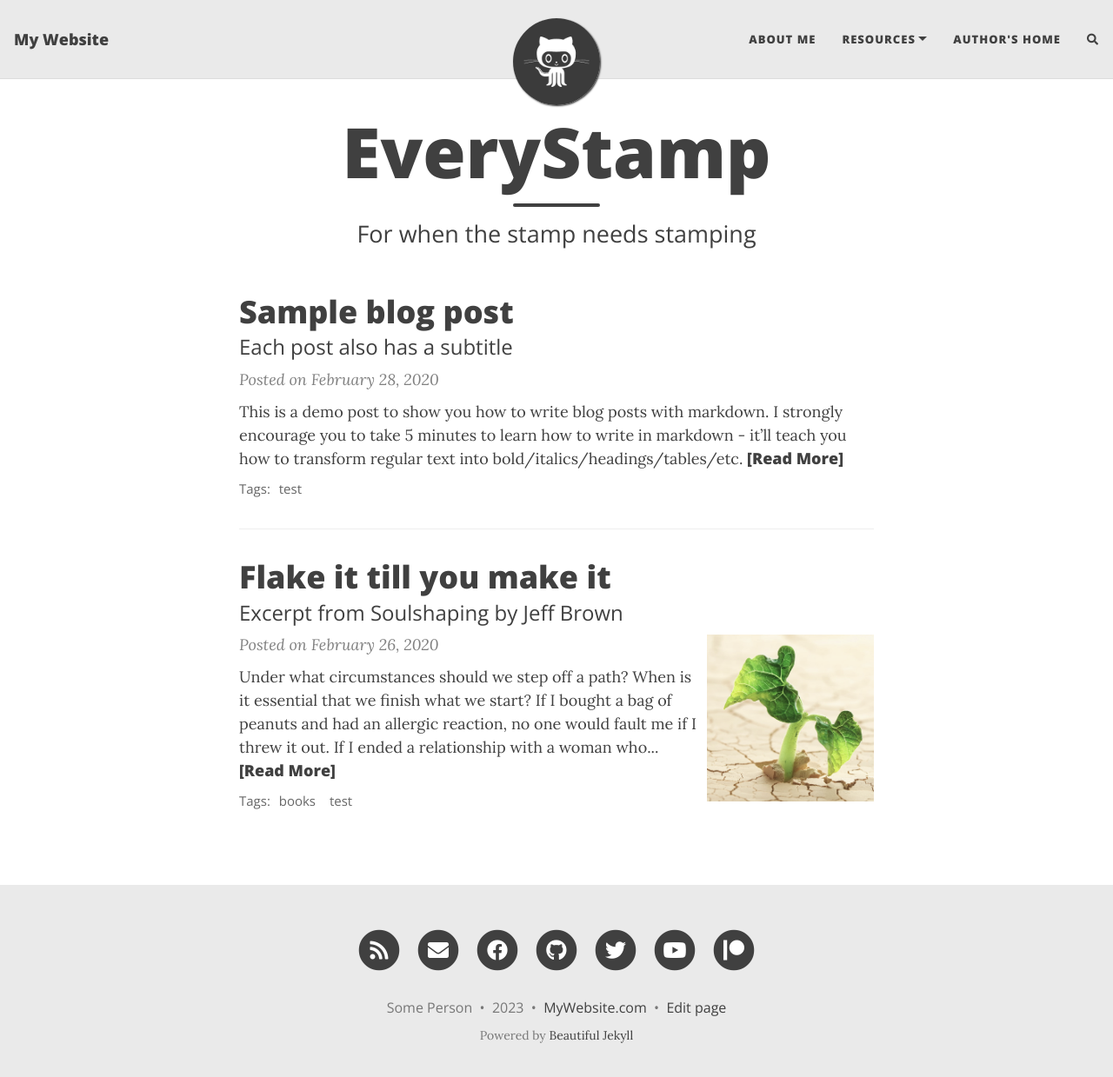
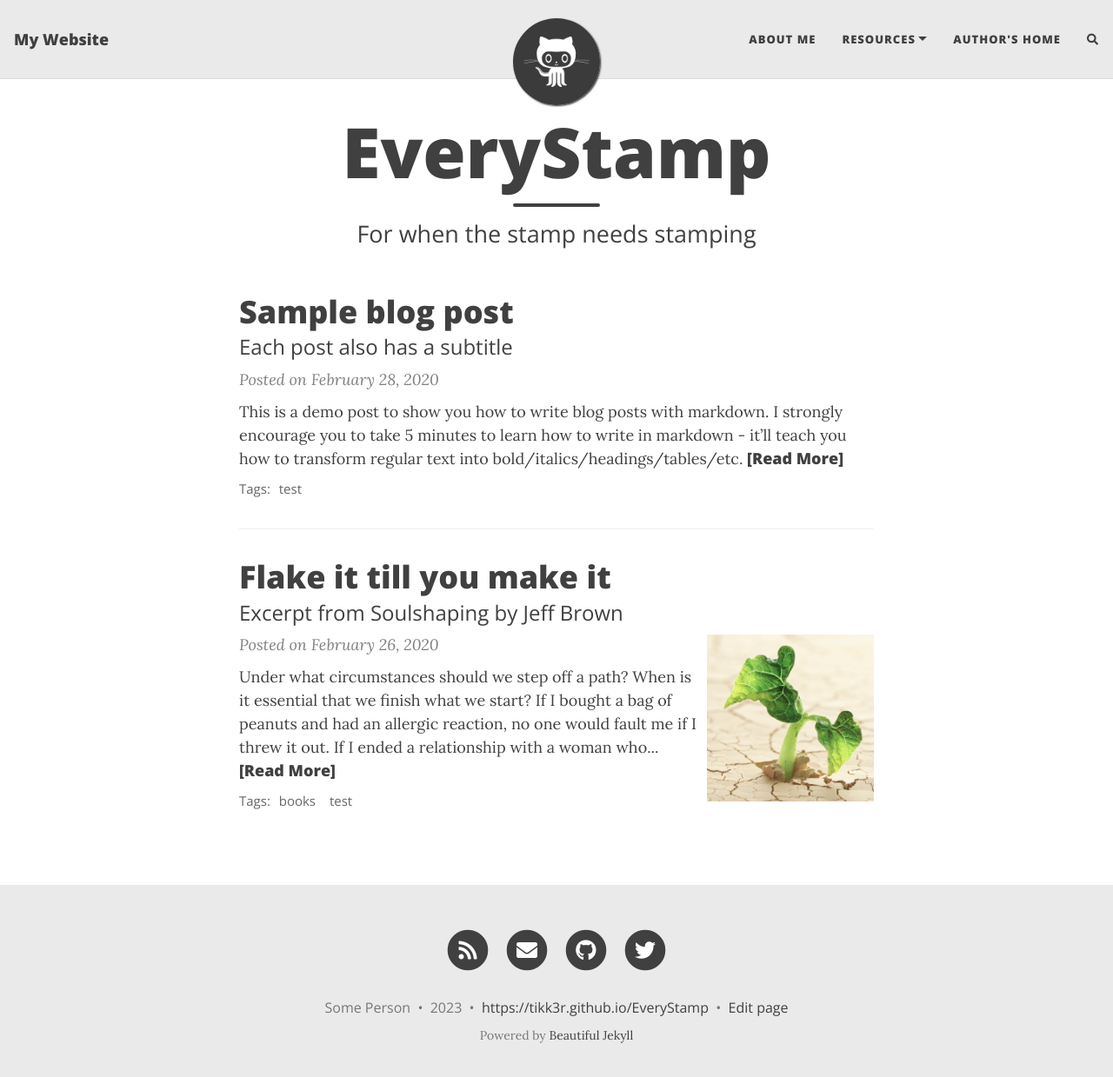
Before and after one commit to tikk3r/EveryStamp, a Jekyll site: the page built from index.html, in a window 1280 px wide and 1252 px high. Shown: the top 1239 px of the window at 87% size. Built offline with Jekyll 4.4.1, drawn with Linux system fonts in a browser that asks for light colours; nearby versions of some CDN libraries; the list of posts is cut into pages by our own code; comment, search, counter and statistics services are not loaded.

Commit message:
Main page updates

```diff
--- a/_config.yml
+++ b/_config.yml
@@ -49,13 +49,13 @@ round-avatar: true
 # Select the social network links that you want to show in the footer.
 # Uncomment the links you want to show and add your information to each one.
 social-network-links:
-  email: "someone@example.com"
+  email: "sweijen@strw.leidenuniv.nl"
   rss: true  # remove this line if you don't want to show an RSS link at the bottom
-  facebook: deanattali
-  github: daattali
-  twitter: daattali
-  patreon: DeanAttali
-  youtube: c/daattali
+  #facebook: deanattali
+  github: tikk3r
+  twitter: fsweij
+  #patreon: DeanAttali
+  #youtube: c/daattali
 #  medium: yourname
 #  reddit: yourname
 #  linkedin: daattali
@@ -94,7 +94,7 @@ share-links-active:
 
 # How to display the link to your website in the footer
 # Remove this if you don't want a link in the footer
-url-pretty: "MyWebsite.com"
+url-pretty: "https://tikk3r.github.io/EveryStamp"
 
 # Excerpt word length - Truncate the excerpt of each post on the feed page to the specified number of words
 excerpt_length: 50
```
